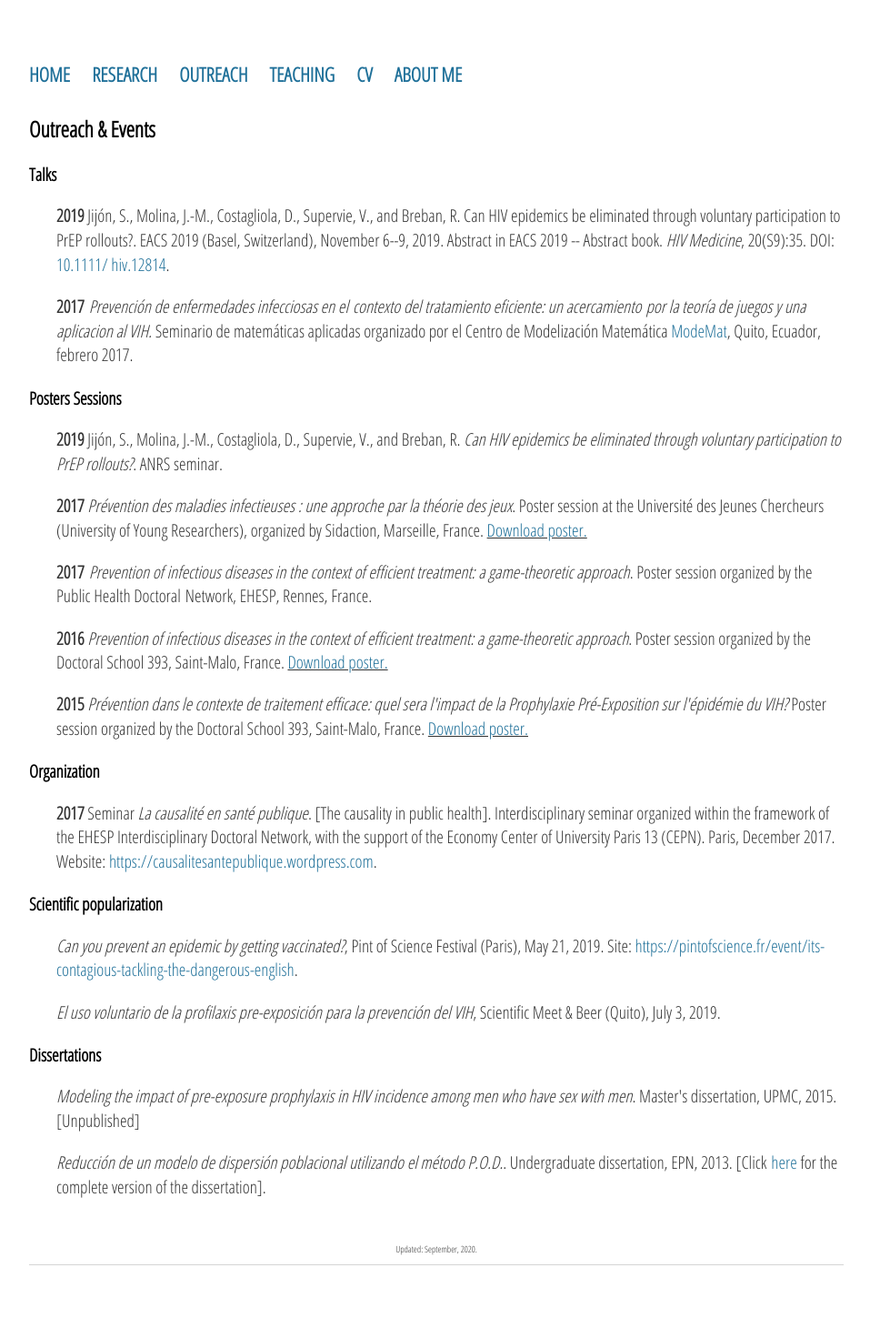
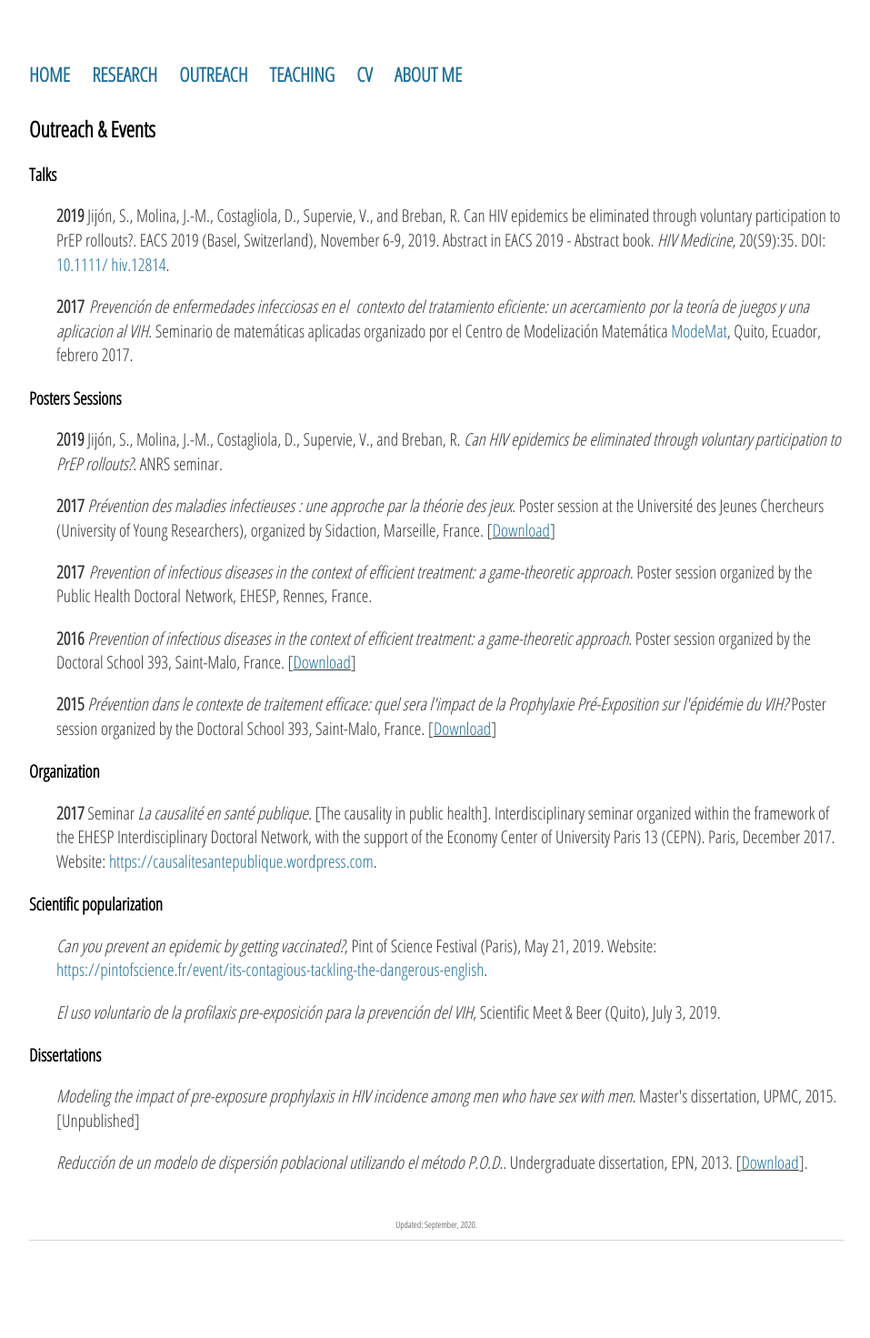
Before and after one commit to sjijon/sjijon.github.io, a Jekyll site: the page built from outreach.html, in a window 1280 px wide. Shown: the whole page at 91% size, without its empty margins (160-1117 px from the left). Built offline with Jekyll 4.4.1, drawn with Linux system fonts in a browser that asks for light colours; nearby versions of some CDN libraries; after the commit the page ends 1444 px from its top, so only the background shows below that.

Commit message:
Fix download links

```diff
--- a/outreach.html
+++ b/outreach.html
@@ -6,49 +6,85 @@
 	<h2>Outreach & Events</h2>
 	<h3>Talks</h3>
 	<p style="padding-left:30px;">
-		<strong>2019 </strong>Jijón, S., Molina, J.-M., Costagliola, D., Supervie, V., and Breban, R. Can HIV epidemics be eliminated through voluntary participation to PrEP rollouts?. EACS 2019 (Basel, Switzerland), November 6--9, 2019. Abstract in EACS 2019 -- Abstract book. <em>HIV Medicine</em>, 20(S9):35.  DOI: <a href="https://onlinelibrary.wiley.com/doi/10.1111/hiv.12814" target="_blank">10.1111/ hiv.12814</a>.
+		<strong>2019 </strong>Jijón, S., Molina, J.-M., Costagliola, D., Supervie, V.,
+		and Breban, R. Can HIV epidemics be eliminated through voluntary participation
+		to PrEP rollouts?. EACS 2019 (Basel, Switzerland), November 6-9, 2019.
+		Abstract in EACS 2019 - Abstract book. <em>HIV Medicine</em>, 20(S9):35.
+		DOI: <a href="https://onlinelibrary.wiley.com/doi/10.1111/hiv.12814"
+		target="_blank">10.1111/ hiv.12814</a>.
 	</p>
 	<p style="padding-left:30px;">
-		<strong>2017 </strong><em>Prevención de enfermedades infecciosas en el contexto del tratamiento eficiente: un acercamiento por la teoría de juegos y una aplicacion al VIH. </em>Seminario de matemáticas aplicadas organizado por el Centro de Modelización Matemática <a href="http://www.modemat.epn.edu.ec/#/" target="_blank">ModeMat</a>, Quito, Ecuador, febrero 2017.
+		<strong>2017 </strong><em>Prevención de enfermedades infecciosas en el
+			contexto del tratamiento eficiente: un acercamiento por la teoría de juegos
+			y una aplicacion al VIH. </em>Seminario de matemáticas aplicadas organizado
+			por el Centro de Modelización Matemática
+			<a href="http://www.modemat.epn.edu.ec/#/" target="_blank">ModeMat</a>,
+			Quito, Ecuador, febrero 2017.
 	</p>
 
 	<h3>Posters Sessions</h3>
 	<p style="padding-left:30px;">
-	  	<strong>2019 </strong>Jijón, S., Molina, J.-M., Costagliola, D., Supervie, V., and Breban, R. <em>Can HIV epidemics be eliminated through voluntary participation to PrEP rollouts?</em>. ANRS seminar.
+	  	<strong>2019 </strong>Jijón, S., Molina, J.-M., Costagliola, D., Supervie, V.,
+			and Breban, R. <em>Can HIV epidemics be eliminated through voluntary
+				participation to PrEP rollouts?</em>. ANRS seminar.
 	</p>
 	<p style="padding-left:30px;">
-		<strong>2017 </strong><em>Prévention des maladies infectieuses : une approche par la théorie des jeux</em>. Poster session at the Université des Jeunes Chercheurs (University of Young Researchers), organized by Sidaction, Marseille, France. <u><a href="https://raw.githubusercontent.com/sjijon/sjijon.github.io/master/documents/posters/2017-Poster-UJC.pdf"  target="_blank"> Download poster.</a></u>
+		<strong>2017 </strong><em>Prévention des maladies infectieuses : une
+			approche par la théorie des jeux</em>. Poster session at the Université
+			des Jeunes Chercheurs (University of Young Researchers), organized by
+			Sidaction, Marseille, France.
+			[<u><a href="https://raw.githubusercontent.com/sjijon/sjijon.github.io/master/documents/posters/2017-Poster-UJC.pdf"
+				target="_blank">Download</a></u>]
 	</p>
 	<p style="padding-left:30px;">
-		<strong>2017 </strong><em>Prevention of infectious diseases in the context of efficient treatment: a game-theoretic approach</em>. Poster session organized by the Public Health Doctoral Network, EHESP, Rennes, France.
+		<strong>2017 </strong><em>Prevention of infectious diseases in the context
+			of efficient treatment: a game-theoretic approach</em>. Poster session
+			organized by the Public Health Doctoral Network, EHESP, Rennes, France.
 	</p>
 	<p style="padding-left:30px;">
-		<strong>2016 </strong><em>Prevention of infectious diseases in the context of efficient treatment: a game-theoretic approach</em>. Poster session organized by the Doctoral School 393, Saint-Malo, France. <u><a href="https://raw.githubusercontent.com/sjijon/sjijon.github.io/master/documents/posters/2016-Poster-ED393.pdf"  target="_blank"> Download poster.</a></u>
+		<strong>2016 </strong><em>Prevention of infectious diseases in the context
+			of efficient treatment: a game-theoretic approach</em>. Poster session
+			organized by the Doctoral School 393, Saint-Malo, France.
+			[<u><a href="https://raw.githubusercontent.com/sjijon/sjijon.github.io/master/documents/posters/2016-Poster-ED393.pdf"
+				target="_blank">Download</a></u>]
 	</p>
 	<p style="padding-left:30px;">
-		<strong>2015 </strong><em>Prévention dans le contexte de traitement efficace: quel sera l'impact de la Prophylaxie Pré-Exposition sur l'épidémie du VIH?</em> Poster session organized by the Doctoral School 393, Saint-Malo, France. <u><a href="https://raw.githubusercontent.com/sjijon/sjijon.github.io/master/documents/posters/2015-Poster-ED393.pdf"  target="_blank"> Download poster.</a></u>
+		<strong>2015 </strong><em>Prévention dans le contexte de traitement efficace:
+			quel sera l'impact de la Prophylaxie Pré-Exposition sur l'épidémie du VIH?</em>
+			Poster session organized by the Doctoral School 393, Saint-Malo, France.
+			[<u><a href="https://raw.githubusercontent.com/sjijon/sjijon.github.io/master/documents/posters/2015-Poster-ED393.pdf"
+				target="_blank">Download</a></u>]
 	</p>
 
 	<h3>Organization</h3>
 	<p style="padding-left:30px;">
-		<strong>2017</strong> Seminar <em>La causalité en santé publique</em>. [The causality in public health]. Interdisciplinary seminar organized within the framework of the EHESP Interdisciplinary Doctoral Network, with the support of the Economy Center of University Paris 13 (CEPN). Paris, December 2017.
-Website: <a href="https://causalitesantepublique.wordpress.com" target="_blank">https://causalitesantepublique.wordpress.com</a>.
+		<strong>2017</strong> Seminar <em>La causalité en santé publique</em>.
+		[The causality in public health]. Interdisciplinary seminar organized within
+		the framework of the EHESP Interdisciplinary Doctoral Network, with the
+		support of the Economy Center of University Paris 13 (CEPN). Paris, December 2017.
+Website: <a href="https://causalitesantepublique.wordpress.com"
+target="_blank">https://causalitesantepublique.wordpress.com</a>.
 	</p>
 
 	<h3>Scientific popularization</h3>
 	<p style="padding-left:30px;">
-		<em>Can you prevent an epidemic by getting vaccinated?</em>, Pint of Science Festival (Paris), May 21, 2019. Site: <a href="https://pintofscience.fr/event/its-contagious-tackling-the-dangerous-english">https://pintofscience.fr/event/its-contagious-tackling-the-dangerous-english</a>.
+		<em>Can you prevent an epidemic by getting vaccinated?</em>, Pint of Science
+		Festival (Paris), May 21, 2019. Website: <a href="https://pintofscience.fr/event/its-contagious-tackling-the-dangerous-english">https://pintofscience.fr/event/its-contagious-tackling-the-dangerous-english</a>.
 	</p>
 	<p style="padding-left:30px;">
-		<em>El uso voluntario de la profilaxis pre-exposición para la prevención del VIH</em>, Scientific Meet & Beer (Quito), July 3, 2019.
+		<em>El uso voluntario de la profilaxis pre-exposición para la prevención del
+			VIH</em>, Scientific Meet & Beer (Quito), July 3, 2019.
 	</p>
 
 	<h3> Dissertations</h3>
 	<p style="padding-left:30px;">
-		<em>Modeling the impact of pre-exposure prophylaxis in HIV incidence among men who have sex with men</em>. Master's dissertation, UPMC, 2015.[Unpublished]
+		<em>Modeling the impact of pre-exposure prophylaxis in HIV incidence among
+			men who have sex with men</em>. Master's dissertation, UPMC, 2015.[Unpublished]
 	</p>
 	<p style="padding-left:30px;">
-		<em>Reducción de un modelo de dispersión poblacional utilizando el método P.O.D.</em>. Undergraduate dissertation, EPN, 2013. [Click <a href="http://bibdigital.epn.edu.ec/handle/15000/5625?locale=en" target="_blank">here</a> for the complete version of the dissertation].
+		<em>Reducción de un modelo de dispersión poblacional utilizando el método P.O.D.</em>.
+		Undergraduate dissertation, EPN, 2013. [<u><a href="http://bibdigital.epn.edu.ec/handle/15000/5625?locale=en"
+		target="_blank">Download</a></u>].
 	</p>
 	</br>
 	<p style="font-size:10px;text-align:center;">
```
